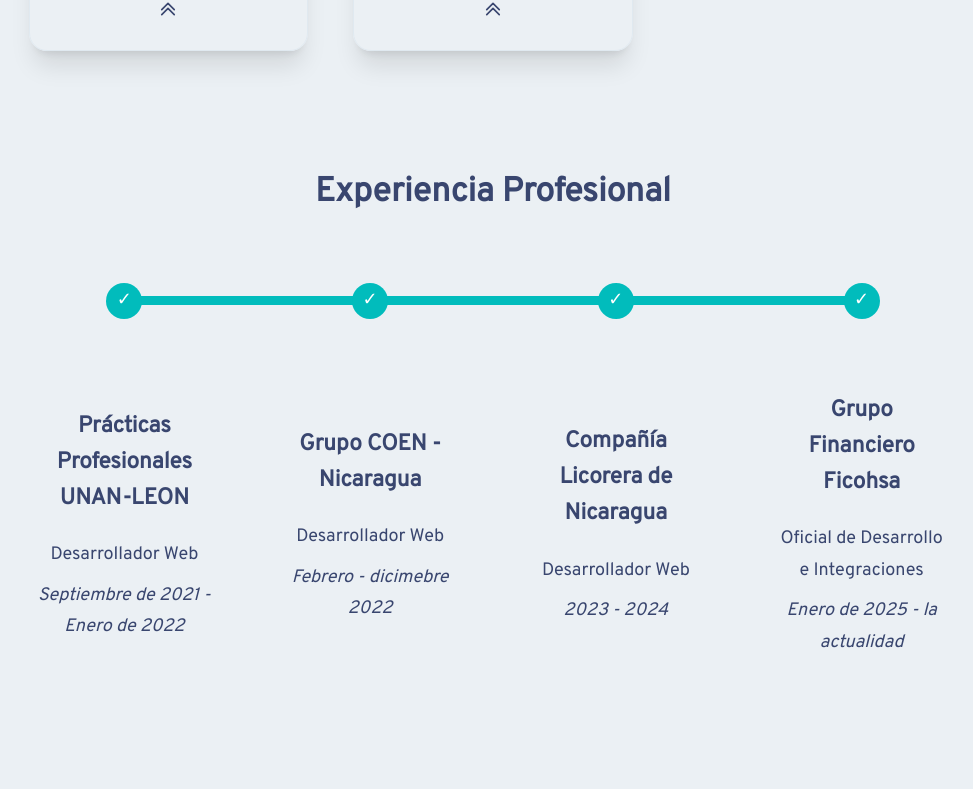
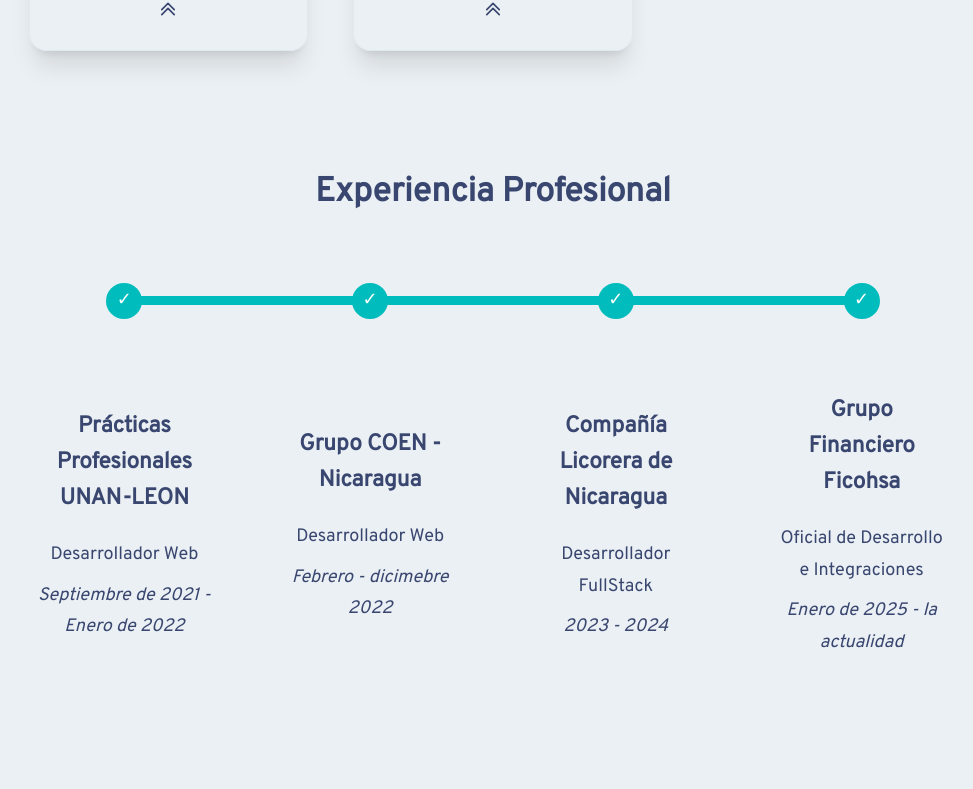
Before and after one commit to marlonocampo/portfolio, a React (Vite) app: page / in a window 1280 px wide. Shown: the part 1535-2324 px from the top of the page, without its empty margins (147-1120 px from the left). Built offline with nearby package versions, Linux system fonts and the light colour scheme.

Commit message:
adding experience years

```diff
--- a/src/components/ProfileInfomation/Profile.tsx
+++ b/src/components/ProfileInfomation/Profile.tsx
@@ -23,7 +23,7 @@
           <div className='stats shadow-md text-secondary bg-transparent'>
             <div className='stat place-items-center'>
               <div>Experiencia</div>
-              <div className='stat-value'>+2</div>
+              <div className='stat-value'>+3</div>
               <div className='stat-desc text-secondary'>Año</div>
             </div>
 
--- a/src/components/sections/presentation/Presentation.tsx
+++ b/src/components/sections/presentation/Presentation.tsx
@@ -19,7 +19,7 @@
           <p className='text-xl my-2'>¡Hola 👋🏼,</p>
           <h1 className='text-info my-2'>Soy Marlon Ocampo!</h1>
           <p className='text-xl my-2'>
-            Desarrollador de software, con más de 2 años de experiencia enfocado en tecnologías Web.<br />
+            Desarrollador de software, con más de 3 años de experiencia enfocado en tecnologías Web.<br />
           </p>
         </article>
         <div className='slide-up-min flex flex-col items-start'>
--- a/src/components/sections/profesionalExperience/profesionalExperienceInfo.ts
+++ b/src/components/sections/profesionalExperience/profesionalExperienceInfo.ts
@@ -14,7 +14,7 @@
   {
     key: 3,
     name: 'Compañía Licorera de Nicaragua',
-    position: 'Desarrollador Web',
+    position: 'Desarrollador FullStack',
     duration: '2023 - 2024'
   },
   {
```
